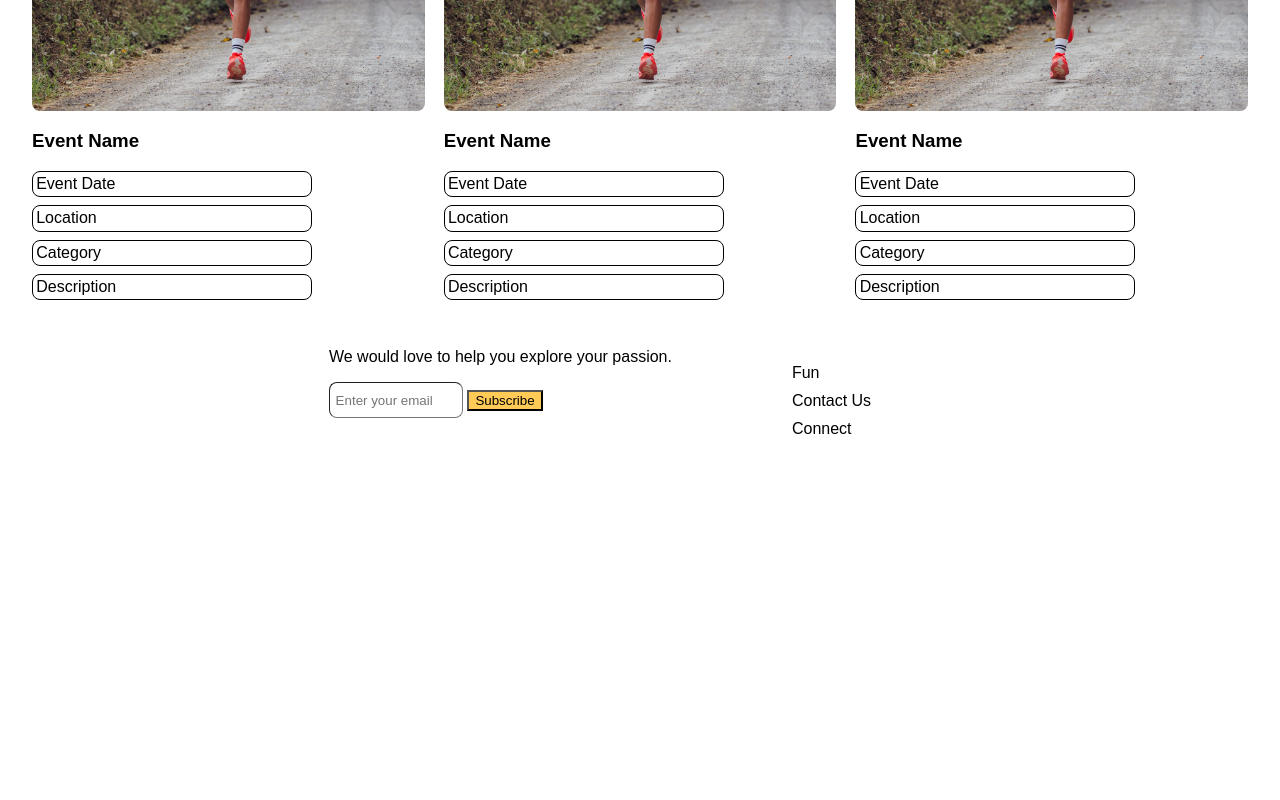
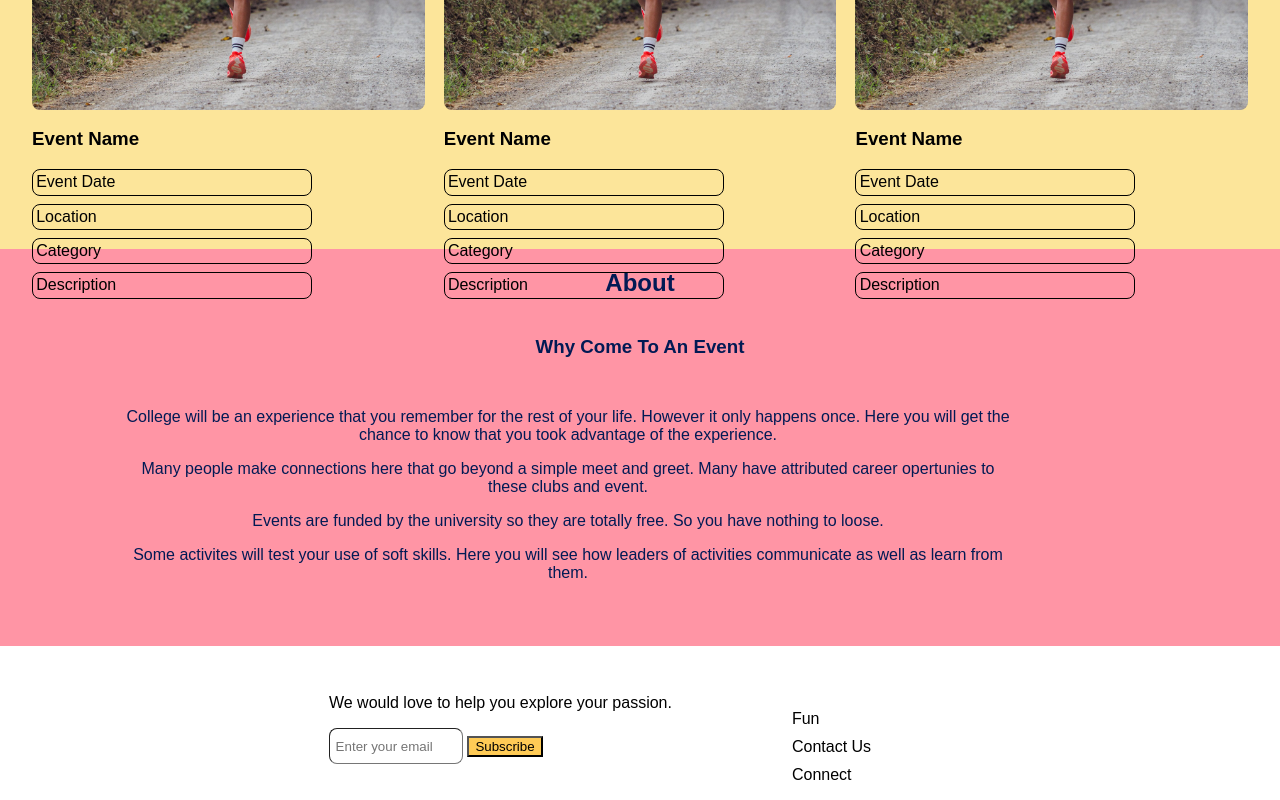
Before and after one commit to jweah555/assignment-2, a plain HTML site: page assignment-2/index.html in a window 1280 px wide. Shown: the part 839-1639 px from the top of the page. Before the commit the page ends 1293 px from the top, so only its background shows below. Drawn offline with Linux system fonts and the light colour scheme.

Commit message:
Completed about page

```diff
--- a/assignment-2/index.html
+++ b/assignment-2/index.html
@@ -88,6 +88,33 @@
     </section>
 
     <section id="article-sec">
+        <h1>About</h1>
+        <h3>Why Come To An Event</h3>
+        <ul>
+            <li></li>
+            <li>
+            College will be an experience that you remember for the rest of your life.
+            However it only happens once. Here you will get the chance to know that
+            you took advantage of the experience.
+            </li>
+            <li>
+            Many people make connections here that go beyond a simple meet and greet.
+            Many have attributed career opertunies to these clubs and event.
+
+            </li>
+            <li>
+            Events are funded by the university so they are totally free.
+            So you have nothing to loose.
+
+            </li>
+            <li>
+            Some activites will test your use of soft skills. Here you will
+            see how leaders of activities communicate as well as learn from them.
+            </li>
+
+        </ul>
+
+
 
     </section>
 
--- a/assignment-2/styles.css
+++ b/assignment-2/styles.css
@@ -9,6 +9,7 @@ header {
     background-color: #8ACFF8;
     margin: 0;
     height: 55vh;
+    padding: 1.5rem;
 }
 
 
@@ -104,11 +105,13 @@ nav {
 
 #event-sec {
     display: flex;
+    height: 75vh;
     /* flex-direction: column; */
 
     flex-direction: column;
     justify-content: center;
     text-align: center;
+    background-color: #FCE59A;
 }
 
 /* section p {
@@ -155,8 +158,25 @@ nav {
 }
 
 #article-sec {
+    /* margin-top: 3rem; */
+    text-align: center;
+    display: flex;
+    flex-direction: column;
+    background-color: #FF95A5;
+    color: #021A54;
+    padding-bottom: 3rem;
+}
 
+#article-sec ul {
+    display: flex;
+    flex-direction: column;
+    justify-content: content;
+    width: 70%;
+    gap: 1rem;
 }
+
+
+
 
 
 
```
